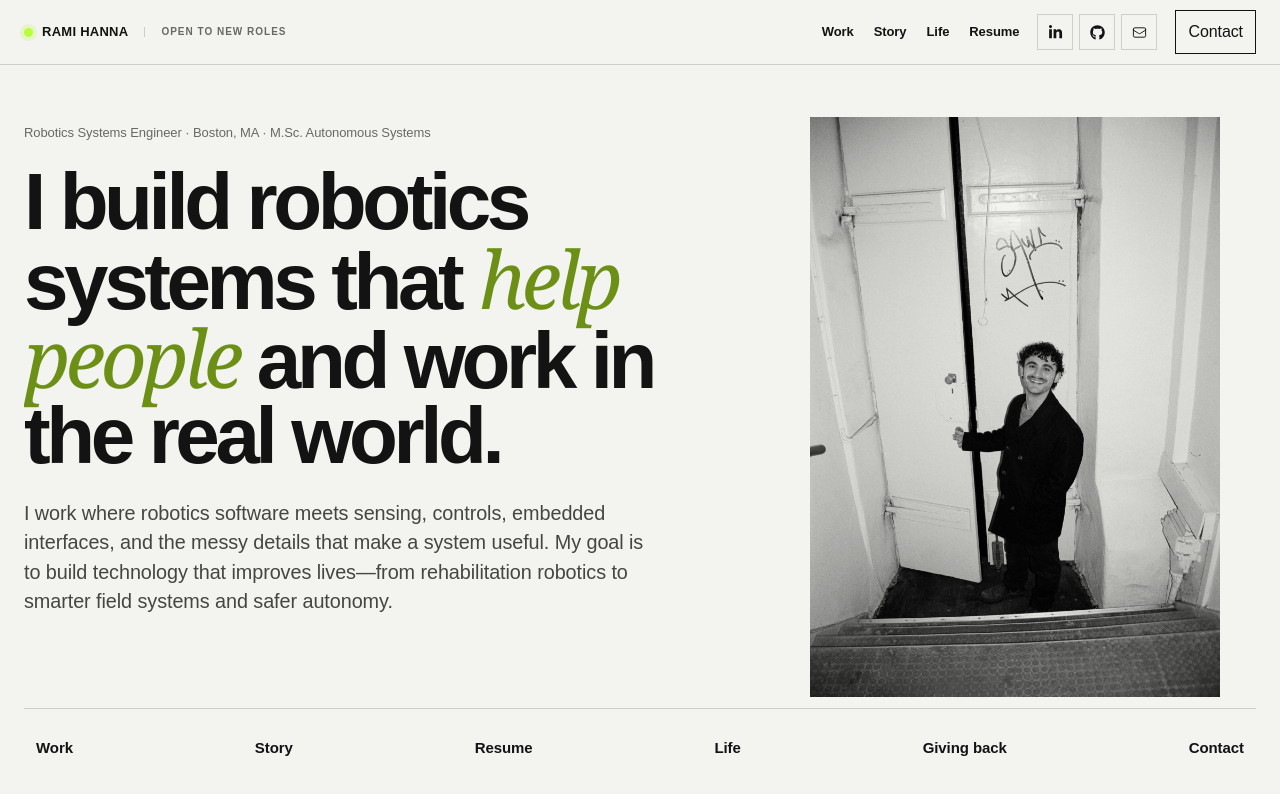
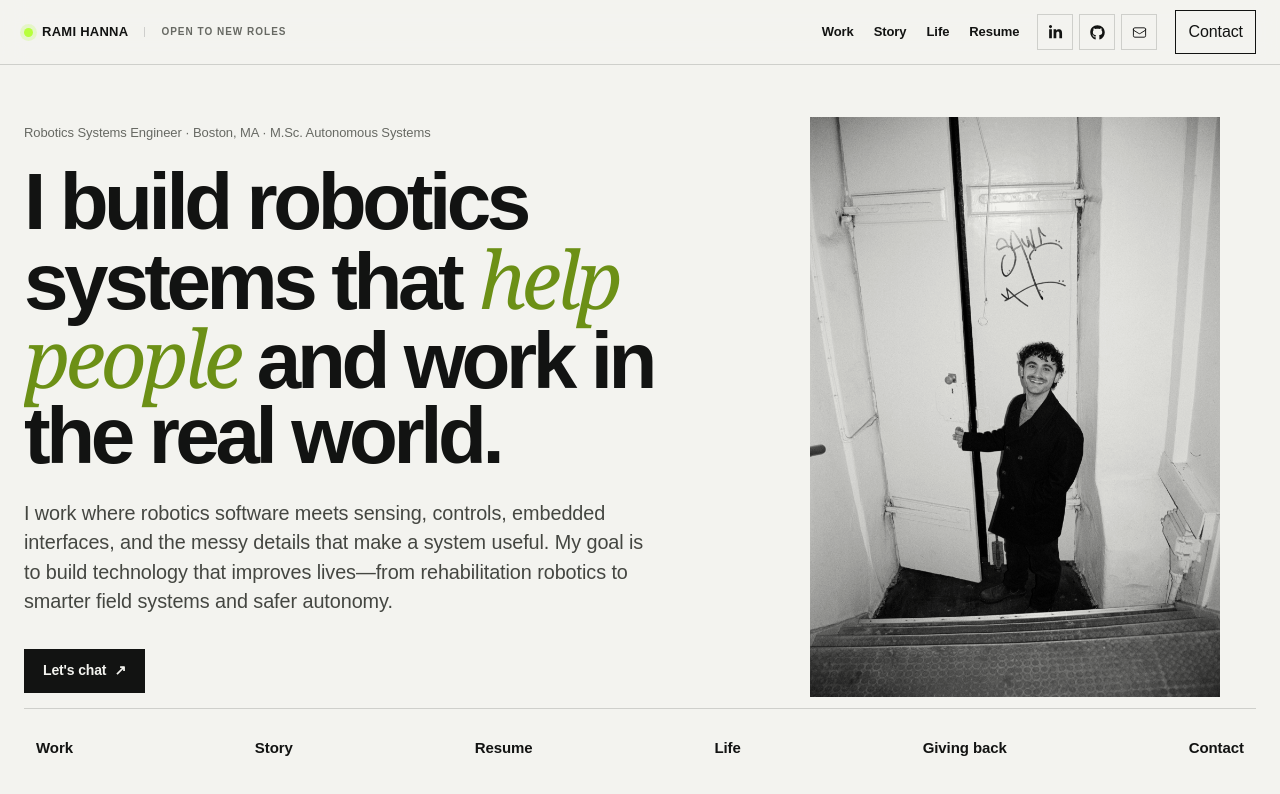
Before and after one commit to rh5rep/portfolio, a Next.js app: page / in a window 1280 px wide. Shown: the top 794 px of the page. Built offline with nearby package versions, Linux system fonts and the light colour scheme.

Commit message:
Add homepage chat call to action

```diff
--- a/app/globals.css
+++ b/app/globals.css
@@ -172,6 +172,8 @@ body {
 .button:hover { transform: translateY(-2px); }
 .button--dark { background: var(--ink); color: var(--paper); }
 .button--dark:hover { background: #353632; }
+.button--chat { gap: 8px; box-shadow: 0 0 0 0 rgba(183, 255, 60, 0); transition: transform .2s ease, background .2s ease, color .2s ease, box-shadow .25s ease; }
+.button--chat:hover, .button--chat:focus-visible { background: var(--ink); box-shadow: 0 0 0 5px rgba(183, 255, 60, .22), 0 12px 30px rgba(79, 110, 12, .18); }
 .button--quiet { background: transparent; }
 .button--quiet:hover { background: #e2e3dc; }
 .button--light { background: var(--green); color: var(--ink); border-color: var(--green); }
--- a/app/page.tsx
+++ b/app/page.tsx
@@ -15,6 +15,11 @@ export default function Home() {
             messy details that make a system useful. My goal is to build technology that improves
             lives—from rehabilitation robotics to smarter field systems and safer autonomy.
           </p>
+          <div className="hero__actions">
+            <Link className="button button--dark button--chat" href="/chat">
+              Let&apos;s chat <span aria-hidden="true">↗</span>
+            </Link>
+          </div>
         </div>
         <div className="hero__portrait-wrap">
           <Image
```
